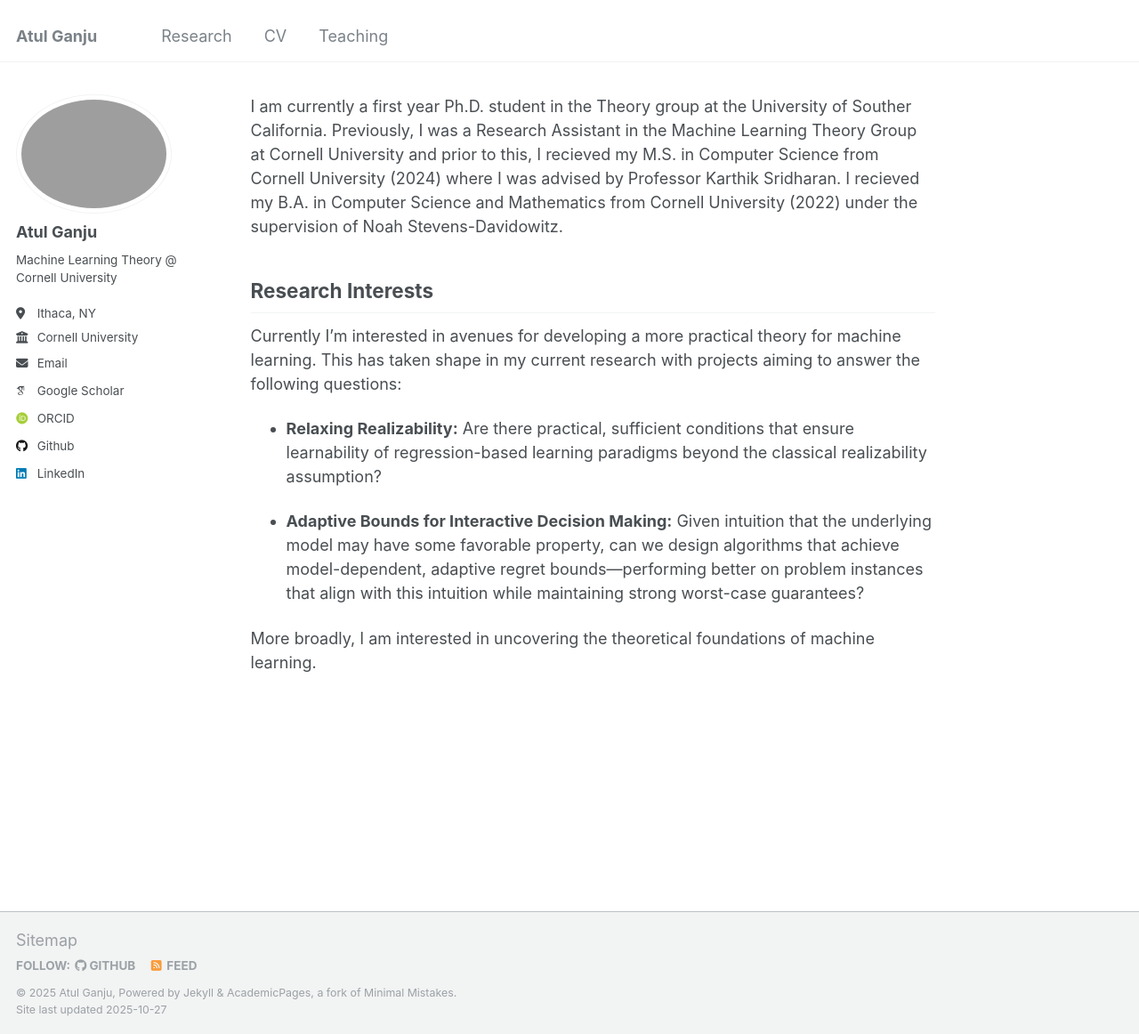
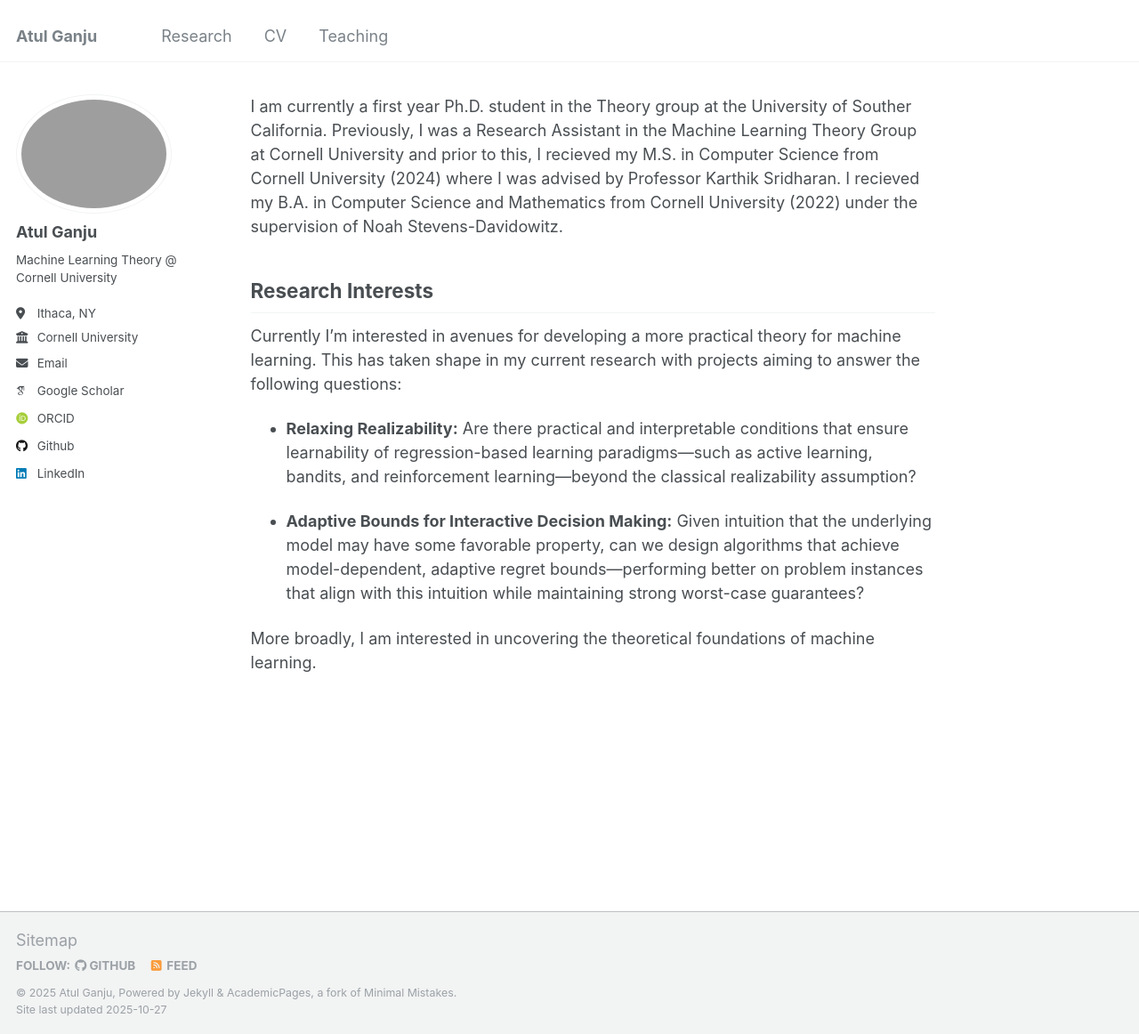
Before and after one commit to atulganju/atulganju.github.io, a Jekyll site: the page built from _pages/about.md, in a window 1280 px wide and 1162 px high. Shown: the whole window at 89% size. Built offline with Jekyll 4.4.1, drawn with Linux system fonts in a browser that asks for light colours; some web fonts are replaced.

Commit message:
Update about.md

```diff
--- a/_pages/about.md
+++ b/_pages/about.md
@@ -14,7 +14,7 @@ I am currently a first year Ph.D. student in the Theory group at the University
 **Research Interests**
 --
 Currently I'm interested in avenues for developing a more practical theory for machine learning. This has taken shape in my current research with projects aiming to answer the following questions:
-* **Relaxing Realizability:** Are there practical, sufficient conditions that ensure learnability of regression-based learning paradigms beyond the classical realizability assumption?
+* **Relaxing Realizability:** Are there practical and interpretable conditions that ensure learnability of regression-based learning paradigms—such as active learning, bandits, and reinforcement learning—beyond the classical realizability assumption?
 
 * **Adaptive Bounds for Interactive Decision Making:** Given intuition that the underlying model may have some favorable property, can we design algorithms that achieve model-dependent, adaptive regret bounds—performing better on problem instances that align with this intuition while maintaining strong worst-case guarantees?
 
```
